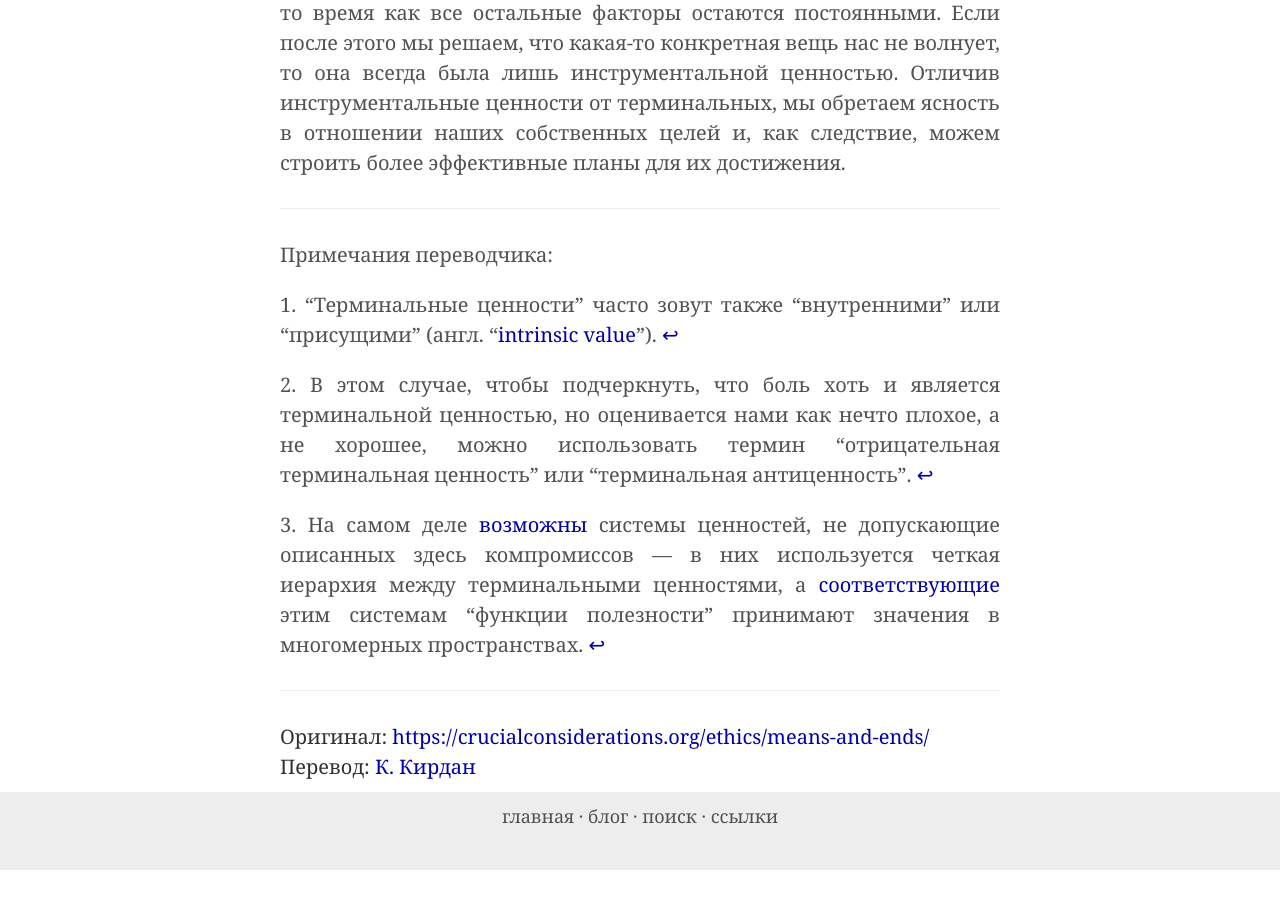
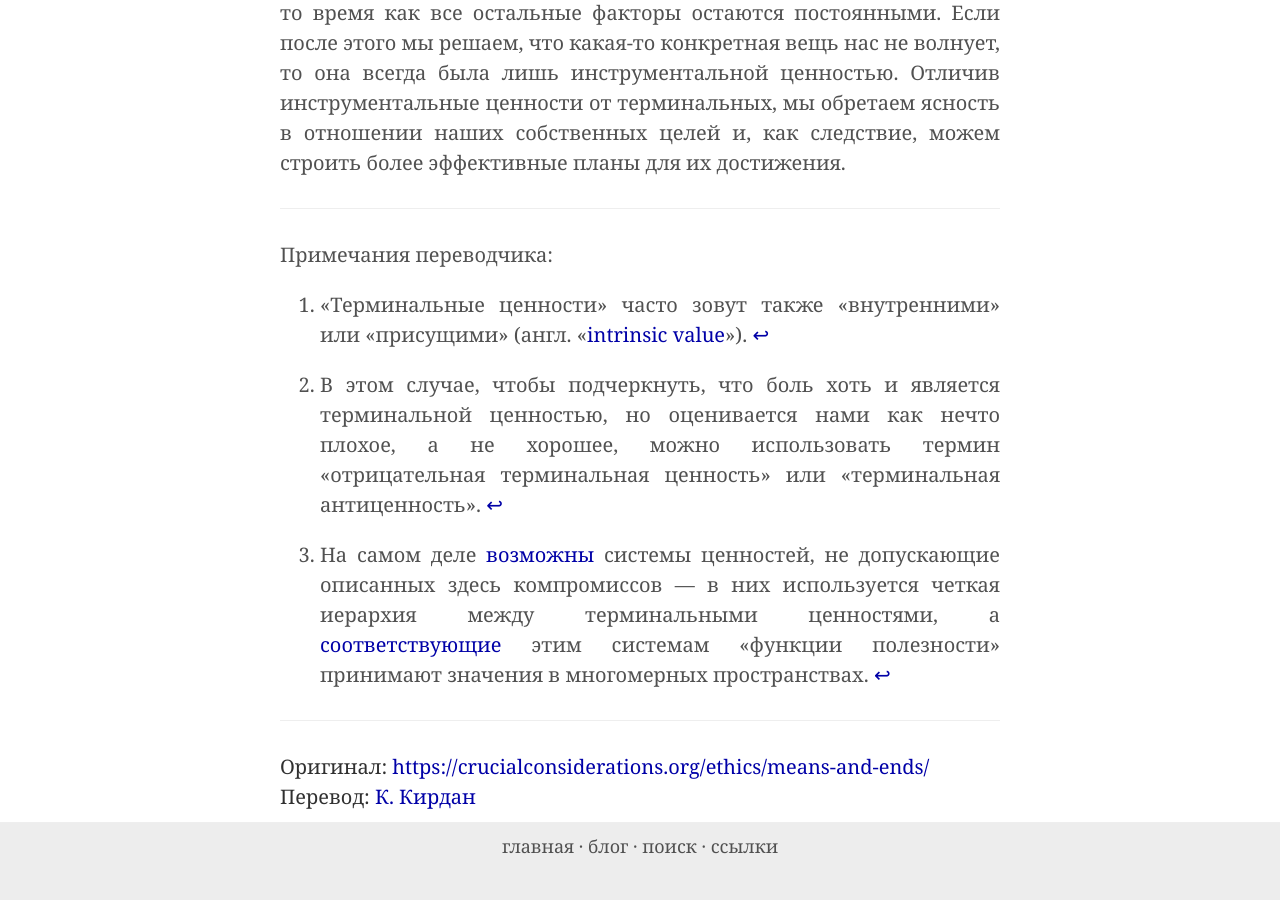
Before and after one commit to ReducingSuffering/reducingsuffering.github.io, a Jekyll site: the page built from _articles/lukas-gloor-means-and-ends.md, in a window 1280 px wide and 900 px high, scrolled down 5383 px. Built offline with Jekyll 4.4.1, drawn with Linux system fonts in a browser that asks for light colours; before the commit the page ends 6253 px from its top, so only the background shows below that.

Commit message:
Update lukas-gloor-means-and-ends.md

```diff
--- a/_articles/lukas-gloor-means-and-ends.md
+++ b/_articles/lukas-gloor-means-and-ends.md
@@ -19,8 +19,7 @@
 
 Можно заблуждаться о собственных ценностях. Обычный пример этого — когда мы думаем, что нас что-то волнует, но на самом деле нас по-настоящему (т. е. после размышлений) волнует иное — т. е. мы имеем дело с тем, что просто коррелирует _в большинстве типичных ситуаций_ с той вещью, которая нас волнует _во всех ситуациях_.
 
-<a name="citation1"></a>
-В этом заключается разница между средствами и целями, или между **инструментальными ценностями** и **терминальными ценностями**<sup><a href="#footnote1">1</a></sup>. Придание x лишь инструментальной ценности означает, что есть логически возможные ситуации, в которых увеличение x при прочих равных условиях нас _не_ волновало бы. С другой стороны, если мы придаем чему-то терминальную/внутреннюю ценность, то его увеличение при прочих равных условиях всегда будет чем-то, что нас волнует.
+В этом заключается разница между средствами и целями, или между **инструментальными ценностями** и **терминальными ценностями**[^1]. Придание x лишь инструментальной ценности означает, что есть логически возможные ситуации, в которых увеличение x при прочих равных условиях нас _не_ волновало бы. С другой стороны, если мы придаем чему-то терминальную/внутреннюю ценность, то его увеличение при прочих равных условиях всегда будет чем-то, что нас волнует.
 
 Требование «при прочих равных» необходимо потому, что в некоторых ситуациях вещи, которые нас волнуют, могут иметь нежелательные побочные эффекты.
 
@@ -49,13 +48,11 @@
 
 В качестве последнего примера рассмотрим человека, который утверждает, что боль не плоха, потому что она выполняет важную функцию: защищает тело от травм. Люди с [CIPA](https://ru.wikipedia.org/wiki/%D0%92%D1%80%D0%BE%D0%B6%D0%B4%D1%91%D0%BD%D0%BD%D0%B0%D1%8F_%D0%BD%D0%B5%D1%87%D1%83%D0%B2%D1%81%D1%82%D0%B2%D0%B8%D1%82%D0%B5%D0%BB%D1%8C%D0%BD%D0%BE%D1%81%D1%82%D1%8C_%D0%BA_%D0%B1%D0%BE%D0%BB%D0%B8_%D1%81_%D0%B0%D0%BD%D0%B3%D0%B8%D0%B4%D1%80%D0%BE%D0%B7%D0%BE%D0%BC), редким генетическим заболеванием, не способны испытывать физическую боль. И хотя на первый взгляд это может звучать здорово, к сожалению, ожидаемая продолжительность жизни у этих людей значительно ниже средней, потому что они часто не замечают своих болезней и травм.
 
-<a name="citation2"></a>
-Тем не менее, было бы, конечно, неразумно сделать вывод, что только из-за того, что боль иногда выполняет важную функцию, мы не должны пытаться избавить людей от боли. Если есть способы поддерживать работоспособность тела, которые не несут вместе с собой агонию (та самая часть «при прочих равных»!), то, безусловно, добиваться этого _безболезненным_ путем было бы предпочтительнее. В этом смысле боль — это всегда плохо<sup><a href="#footnote2">2</a></sup>, даже если бывают ситуации, в которых она сопровождается полезными побочными эффектами.
+Тем не менее, было бы, конечно, неразумно сделать вывод, что только из-за того, что боль иногда выполняет важную функцию, мы не должны пытаться избавить людей от боли. Если есть способы поддерживать работоспособность тела, которые не несут вместе с собой агонию (та самая часть «при прочих равных»!), то, безусловно, добиваться этого _безболезненным_ путем было бы предпочтительнее. В этом смысле боль — это всегда плохо[^2], даже если бывают ситуации, в которых она сопровождается полезными побочными эффектами.
 
 ### Компромиссы
 
-<a name="citation3"></a>
-Важно иметь в виду, что наличие более чем одной терминальной ценности подразумевает необходимость компромиссов<sup><a href="#footnote3">3</a></sup>. В ситуации принятия решения, в которой две наши терминальные ценности конфликтуют друг с другом (т. е. когда невозможно максимально удовлетворить обе), нам нужна процедура принятия решений, которая определяла бы, какое количество первой ценности можно обменять на некоторое количество второй. Представим, что я ценю и счастье, и равенство. Повышение равенства в обществе обычно также приводит и к увеличению общего счастья (из-за [убывающей предельной полезности](https://ru.wikipedia.org/wiki/%D0%9F%D1%80%D0%B5%D0%B4%D0%B5%D0%BB%D1%8C%D0%BD%D0%B0%D1%8F_%D0%BF%D0%BE%D0%BB%D0%B5%D0%B7%D0%BD%D0%BE%D1%81%D1%82%D1%8C)). Но это не всегда так. Что бы я сделал в ситуации, в которой равенство можно было бы значительно повысить за счет того, что несколько человек стали бы несчастными? Если я в значительной степени ценю равенство, то были бы обстоятельства, при которых я бы променял счастье на равенство. Вот что значит «ценить» или «волноваться» о чем-то: мы готовы инвестировать в это драгоценное время и ресурсы.
+Важно иметь в виду, что наличие более чем одной терминальной ценности подразумевает необходимость компромиссов[^3]. В ситуации принятия решения, в которой две наши терминальные ценности конфликтуют друг с другом (т. е. когда невозможно максимально удовлетворить обе), нам нужна процедура принятия решений, которая определяла бы, какое количество первой ценности можно обменять на некоторое количество второй. Представим, что я ценю и счастье, и равенство. Повышение равенства в обществе обычно также приводит и к увеличению общего счастья (из-за [убывающей предельной полезности](https://ru.wikipedia.org/wiki/%D0%9F%D1%80%D0%B5%D0%B4%D0%B5%D0%BB%D1%8C%D0%BD%D0%B0%D1%8F_%D0%BF%D0%BE%D0%BB%D0%B5%D0%B7%D0%BD%D0%BE%D1%81%D1%82%D1%8C)). Но это не всегда так. Что бы я сделал в ситуации, в которой равенство можно было бы значительно повысить за счет того, что несколько человек стали бы несчастными? Если я в значительной степени ценю равенство, то были бы обстоятельства, при которых я бы променял счастье на равенство. Вот что значит «ценить» или «волноваться» о чем-то: мы готовы инвестировать в это драгоценное время и ресурсы.
 
 Предвидя, что потребуются такие компромиссы, мы можем стать более разборчивыми в объявлении тех или иных вещей нашими терминальными ценностями. Например, большинство людей считают знание само по себе хорошей вещью, но решили бы они принести значительные страдания в мир, в котором все совершенно счастливы (и оставались бы такими бесконечно), если бы это был единственный способ произвести больше знаний? Какой смысл в знаниях, если все остальное остается тем же самым, если они не приносят счастья и не удовлетворяют никаких интересов? Это те вопросы, что мы должны задавать себе, думая о наших целях и ценностях.
 
@@ -71,8 +68,8 @@
 
 Примечания переводчика:
 
-<a name="footnote1"></a>1. "Терминальные ценности" часто зовут также "внутренними" или "присущими" (англ. "[intrinsic value](https://en.wikipedia.org/wiki/Intrinsic_value_(ethics))"). <a href="#citation1">↩︎</a>
+[^1]: «Терминальные ценности» часто зовут также «внутренними» или «присущими» (англ. «[intrinsic value](https://en.wikipedia.org/wiki/Intrinsic_value_(ethics))»).
 
-<a name="footnote2"></a>2. В этом случае, чтобы подчеркнуть, что боль хоть и является терминальной ценностью, но оценивается нами как нечто плохое, а не хорошее, можно использовать термин "отрицательная терминальная ценность" или "терминальная антиценность". <a href="#citation2">↩︎</a>
+[^2]: В этом случае, чтобы подчеркнуть, что боль хоть и является терминальной ценностью, но оценивается нами как нечто плохое, а не хорошее, можно использовать термин «отрицательная терминальная ценность» или «терминальная антиценность».
 
-<a name="footnote3"></a>3. На самом деле [возможны](https://www.simonknutsson.com/value-lexicality) системы ценностей, не допускающие описанных здесь компромиссов — в них используется четкая иерархия между терминальными ценностями, а [соответствующие](https://casparoesterheld.com/2016/08/08/lexicographic-utility-functions/) этим системам "функции полезности" принимают значения в многомерных пространствах. <a href="#citation3">↩︎</a>
+[^3]: На самом деле [возможны](https://www.simonknutsson.com/value-lexicality) системы ценностей, не допускающие описанных здесь компромиссов — в них используется четкая иерархия между терминальными ценностями, а [соответствующие](https://casparoesterheld.com/2016/08/08/lexicographic-utility-functions/) этим системам «функции полезности» принимают значения в многомерных пространствах.
```
